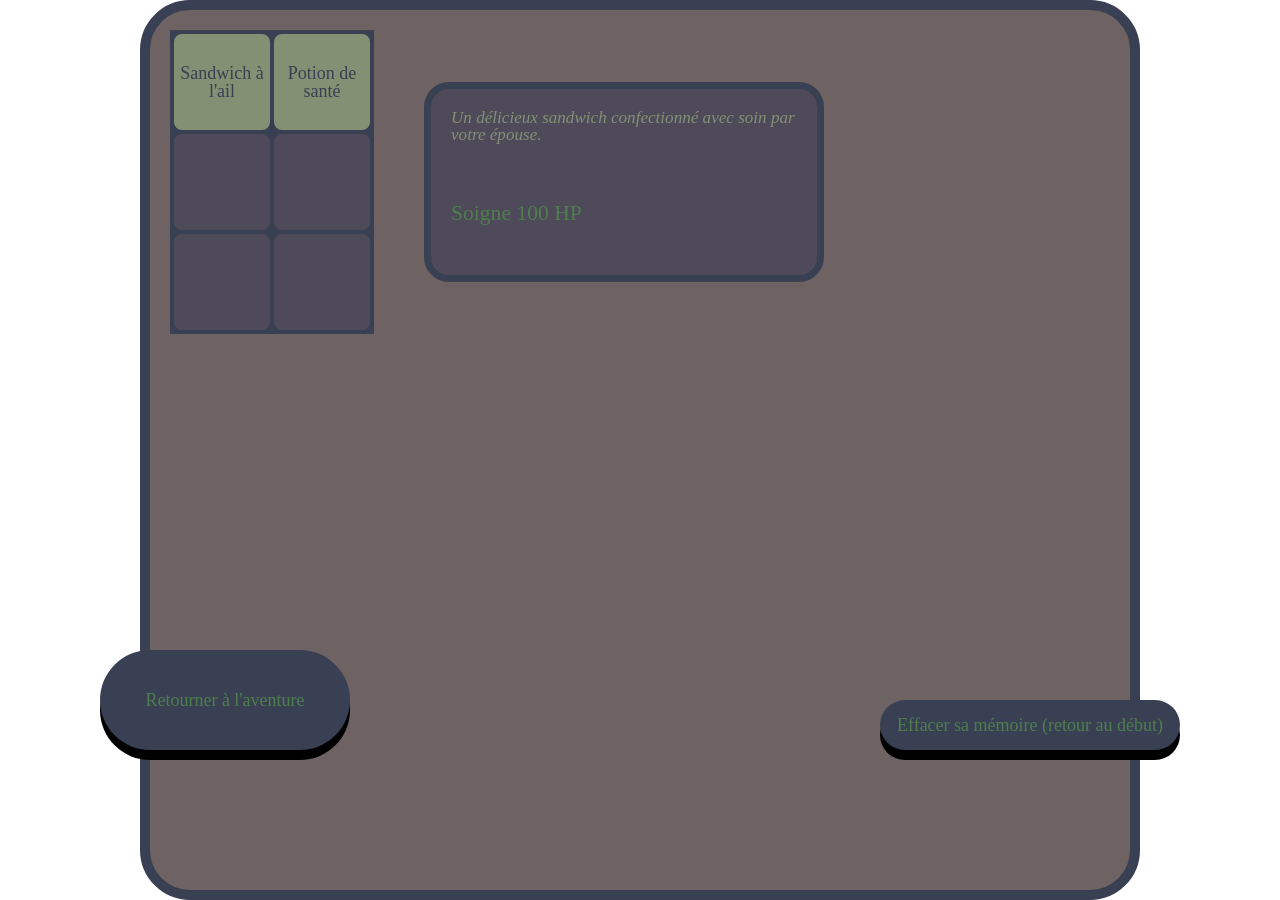
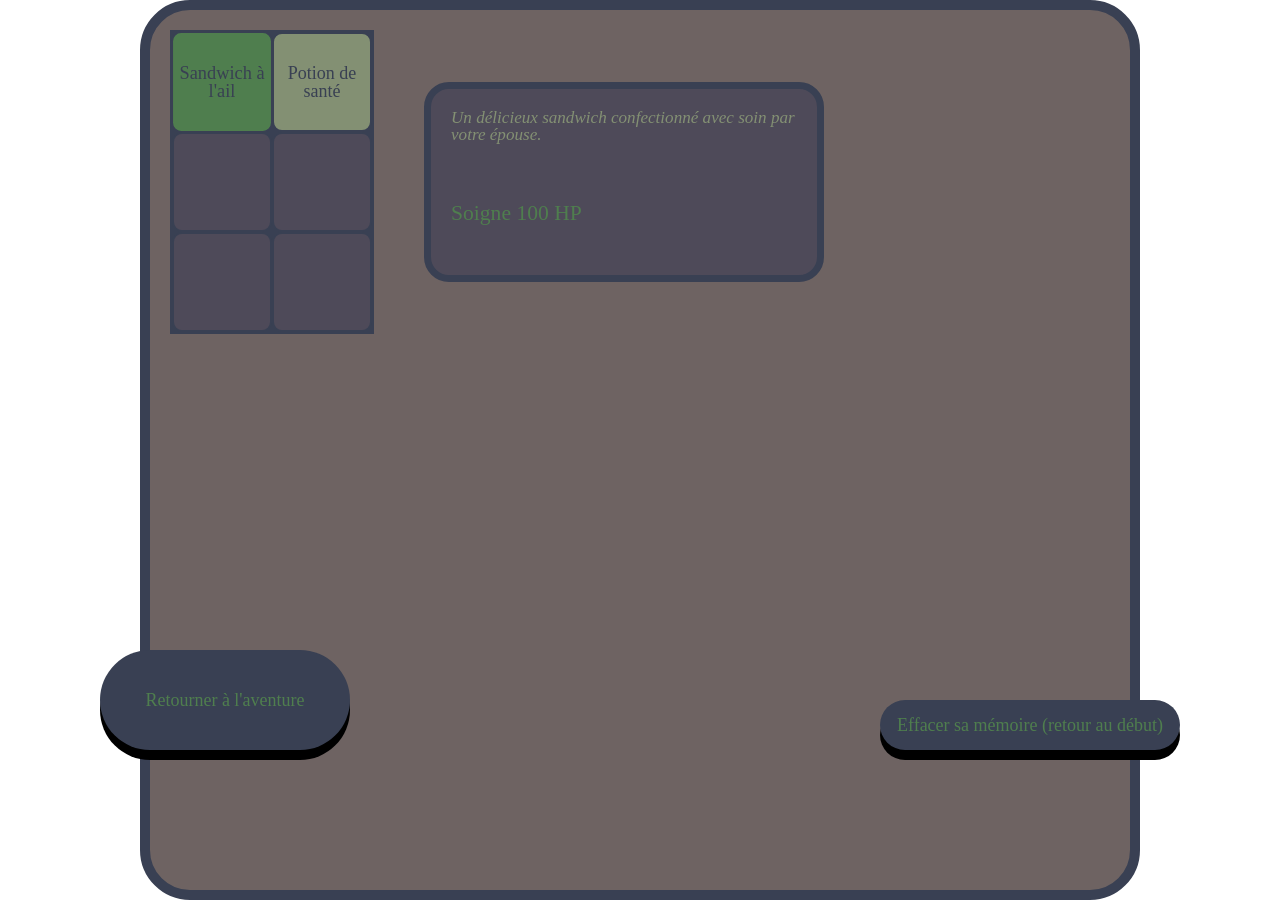
Before and after one commit to GoutteDooo/aventure, a React (Vite) app in the folder aventure-react/: page /status in a window 1280 px wide. Both pictures are taken after a click on the element "Sandwich à l'ail". Built offline with nearby package versions, Linux system fonts and the light colour scheme; a web font is replaced by a local one; what @midudev/tailwind-animations would draw is missing.

Commit message:
feat: Inventaire - ajout description items

```diff
--- a/aventure-react/src/components/Inventaire.jsx
+++ b/aventure-react/src/components/Inventaire.jsx
@@ -11,13 +11,11 @@ const Inventaire = () => {
 
   const [activeItem, setActiveItem] = useState(null);
 
-  const handleItemActive = (targetItemText) => {
-    // const itemClicked = itemsData.find((item) => target === item.name);
-    const itemClicked = targetItemText;
+  const handleItemActive = (targettedItem) => {
+    if (targettedItem.textContent != "") {
+        const itemClicked = targettedItem;
         setActiveItem(itemClicked);
-    console.log(itemClicked);
-
-
+    }
   }
 
   return (
@@ -25,22 +23,28 @@ const Inventaire = () => {
       <div className="inventory__container">
         {inventaire &&
           inventaire.map((item, index) => (
-            <div key={index} className={`inventory__container__item ${item ? "inventory__container__item--active" : ""}`} onClick={(e) => handleItemActive(e.target.textContent)}>
+            <div
+                key={index}
+                className={
+                    `inventory__container__item
+                    ${item ? "inventory__container__item--active" : ""}
+                    ${activeItem && activeItem.textContent === item ? "inventory__container__item--selected" : ""}`}
+                    onClick={(e) => handleItemActive(e.target)}
+            >
               {item}
             </div>
           ))}
         </div>
         <div className="inventory__description">
-        {activeItem ? (<>
+            {activeItem && (
+                <>
                     <div className="inventory__description--useless">
-                {itemsData.find((item) => item.name === activeItem).desc_useless}
+                        {itemsData.find((item) => item.name === activeItem.textContent).desc_useless}
                     </div>
                     <div className="inventory__description--use">
-                {itemsData.find((item) => item.name === activeItem).desc_use}
+                        {itemsData.find((item) => item.name === activeItem.textContent).desc_use}
                     </div>
                 </>
-    ) : (
-    <></>
             )}
         </div>
     </div>
--- a/aventure-react/src/styles/components/_inventory.scss
+++ b/aventure-react/src/styles/components/_inventory.scss
@@ -26,6 +26,10 @@
 
         }
       }
+      &--selected {
+        background: $light1;
+        transform: scale(1.02);
+      }
     }
   }
   &__description {
--- a/aventure-react/src/styles/main.css
+++ b/aventure-react/src/styles/main.css
@@ -618,6 +618,11 @@ button:active {
   -webkit-transform: scale(1.02);
           transform: scale(1.02);
 }
+.inventory__container__item--selected {
+  background: #4f7e4e;
+  -webkit-transform: scale(1.02);
+          transform: scale(1.02);
+}
 .inventory__description {
   position: relative;
   background: #4e4a59;
```
Also changed, not shown: 1 other file (tests, documents, lock files or other folders). Lines whose indentation alone changed are shown as unchanged.
